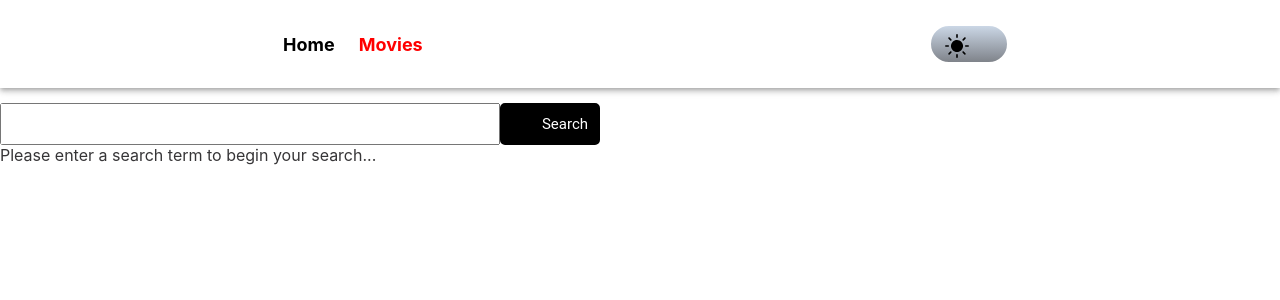
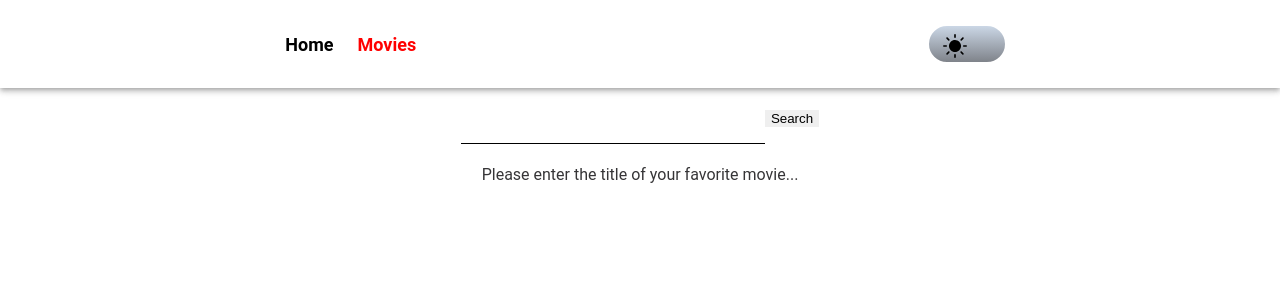
Before and after one commit to VikMelanchenko/goit-react-hw-04-movies, a React (Create React App) app: page /movies in a window 1280 px wide. Shown: the top 300 px of the page. Built offline with nearby package versions, Linux system fonts and the light colour scheme.

Commit message:
changed SearchBar styles components + theme body

```diff
--- a/src/components/FetchMovieRequest/FetchMovieRequest.jsx
+++ b/src/components/FetchMovieRequest/FetchMovieRequest.jsx
@@ -1,7 +1,11 @@
 import { useState, useEffect } from 'react';
 import { fetchSearchMovie } from '../../service/api_movie';
 import Spinner from '../Loader/Loader';
-import MovieCard from '../MovieCard/MovieCard';
+import { Link, useRouteMatch, useLocation } from 'react-router-dom';
+
+import styles from '../../pages/HomeView/homeView.module.css';
+
+import defaultImg from '../../images/defaul_img.png';
 
 const Status = {
   IDLE: 'idle',
@@ -14,6 +18,8 @@ export default function FetchMovieRequest({ query }) {
   const [movies, setMovies] = useState([]);
   const [status, setStatus] = useState(Status.IDLE);
   const [error, setError] = useState(null);
+  const location = useLocation();
+  const { url } = useRouteMatch();
 
   useEffect(() => {
     if (!query) {
@@ -41,8 +47,8 @@ export default function FetchMovieRequest({ query }) {
 
   if (status === Status.IDLE) {
     return (
-      <div style={{ textAlign: 'left' }}>
-        Please enter a search term to begin your search...
+      <div style={{ textAlign: 'center' }}>
+        <p>Please enter the title of your favorite movie...</p>
       </div>
     );
   }
@@ -56,6 +62,45 @@ export default function FetchMovieRequest({ query }) {
   }
 
   if (status === Status.RESOLVED) {
-    return <>{movies && <MovieCard movies={movies} />}</>;
+    return (
+      <>
+        {' '}
+        {movies && (
+          <div className={styles.container}>
+            <ul className={styles.cards_wrap}>
+              {movies.map((movie) => (
+                <li key={movie.id} className={styles.card_box}>
+                  <div className={styles.card_thumb}>
+                    <img
+                      className={styles.card_poster}
+                      src={
+                        movie.poster_path
+                          ? `https://image.tmdb.org/t/p/w500/${movie.poster_path}`
+                          : defaultImg
+                      }
+                      alt={movie.original_name}
+                    />
+                    <div className={styles.card_overlay}></div>
+                  </div>
+                  <div className={styles.card_content}>
+                    <Link
+                      style={{ textDecoration: 'none' }}
+                      to={{
+                        pathname: `${url}/${movie.id}`,
+                        state: {
+                          from: { location },
+                        },
+                      }}
+                    >
+                      <h5 className={styles.card_title}>{movie.title}</h5>
+                    </Link>
+                  </div>
+                </li>
+              ))}
+            </ul>
+          </div>
+        )}
+      </>
+    );
   }
 }
--- a/src/components/SearchBar/SearchBar.jsx
+++ b/src/components/SearchBar/SearchBar.jsx
@@ -2,7 +2,7 @@ import { useState } from 'react';
 import { toast } from 'react-toastify';
 import PropTypes from 'prop-types';
 
-import styles from '../../css/styles.module.css';
+import styles from './search.module.css';
 
 export default function SearchBar({ onSubmit }) {
   const [query, setQuery] = useState('');
--- /dev/null
+++ b/src/components/SearchBar/search.module.css
@@ -0,0 +1,73 @@
+*::before,
+*::after {
+  box-sizing: inherit;
+}
+
+body {
+  font-family: 'Roboto', sans-serif;
+  min-width: 100%;
+}
+
+/* SCREEN MOBILE________________________________ */
+@media screen and (min-width: 320px) {
+  .search_form {
+    min-width: 320px;
+
+    display: flex;
+    text-align: center;
+    align-items: center;
+    justify-content: center;
+  }
+
+  .search_form_button {
+    padding-top: 10px;
+    padding-bottom: 10px;
+    padding-right: 15px;
+    padding-left: 15px;
+
+    margin-top: 20px;
+    margin-bottom: 5px;
+
+    border: none;
+    background: #000000;
+    color: #fff;
+    transition: 200ms ease-in-out;
+    box-shadow: 0 0 16px rgba(0, 0, 0, 0.9);
+
+    cursor: pointer;
+  }
+
+  .search_form_button:hover {
+    opacity: 0.9;
+    background: #fff;
+    color: #000000;
+  }
+
+  .search_form_input {
+    padding-top: 10px;
+    padding-bottom: 10px;
+
+    width: 300px;
+    border: none;
+    border-bottom: 1px solid #000000;
+
+    margin-top: 20px;
+    margin-bottom: 5px;
+  }
+
+  .search_form_input:focus {
+    outline: none;
+  }
+
+  .search_form-input::placeholder {
+    font-style: italic;
+    line-height: 15px;
+  }
+}
+
+/* SCREEN TABLET________________________________ */
+@media screen and (min-width: 760px) {
+  .search_form {
+    min-width: 760px;
+  }
+}
--- a/src/css/styles.module.css
+++ b/src/css/styles.module.css
@@ -96,7 +96,7 @@ ul {
 
 .card_right li {
   display: inline;
-  color: grey;
+  color: rgb(0, 0, 0);
   font-family: 'Roboto', sans-serif;
   font-weight: 400;
   font-size: 14px;
@@ -240,58 +240,6 @@ ul {
   cursor: pointer;
 }
 
-.search_form {
-  margin-top: 15px;
-  display: flex;
-  align-items: center;
-  width: 100%;
-  max-width: 600px;
-  border-radius: 3px;
-  overflow: hidden;
-}
-
-.search_form_button {
-  color: white;
-  background-color: black;
-  text-decoration: none;
-  font-family: 'Roboto', sans-serif;
-  border: 2px solid black;
-  padding: 10px 10px 10px 40px;
-  font-size: 15px;
-  background-size: 12px 12px;
-  background-position: 7% 50%;
-  border-radius: 5px;
-  -webkit-transition-property: all;
-  transition-property: all;
-  -webkit-transition-duration: 0.5s;
-  transition-duration: 0.5s;
-}
-
-.search_form_button:hover {
-  color: black;
-  background-color: white;
-  border: 2px solid white;
-  background-size: 12px 12px;
-  background-repeat: no-repeat;
-  background-position: 10% 50%;
-  cursor: pointer;
-}
-
-.search_form_input {
-  display: inline-block;
-  width: 100%;
-  font: inherit;
-  font-size: 20px;
-  /* border: 1 solid rgb(233, 227, 227); */
-  outline: none;
-  padding: 7px;
-}
-
-.search_form-input::placeholder {
-  font: inherit;
-  font-size: 18px;
-}
-
 /* SCREEN MOBILE________________________________ */
 @media screen and (min-width: 320px) {
   .search_form {
--- a/src/pages/HomeView/homeView.module.css
+++ b/src/pages/HomeView/homeView.module.css
@@ -25,12 +25,12 @@ ul {
   .container {
     width: 320px;
 
-    padding-top: 40px;
-    padding-bottom: 56px;
     margin: auto;
   }
 
   .cards_wrap {
+    display: inline-flex;
+    flex-direction: column;
     align-items: center;
     text-align: center;
     justify-content: center;
@@ -82,7 +82,8 @@ ul {
   .card_content {
     margin-top: 0;
     margin-bottom: 0px;
-    padding: 20px 20px;
+    padding-top: 25px;
+    padding-bottom: 25px;
 
     background: rgba(235, 231, 234, 0.767);
 
@@ -110,10 +111,10 @@ ul {
   .cards_wrap {
     display: flex;
     flex-wrap: wrap;
+    flex-direction: row;
     align-items: center;
     text-align: center;
     justify-content: center;
-    margin: -10px;
   }
 
   .container {
@@ -134,8 +135,6 @@ ul {
 @media screen and (min-width: 1024px) {
   .container {
     width: 1024px;
-    padding-left: 20px;
-    padding-right: 20px;
   }
 
   .card_box:nth-child(3n) {
@@ -145,4 +144,10 @@ ul {
   .card_box:nth-last-child(-n + 3) {
     margin-bottom: 0;
   }
+
+  .text_content {
+    text-align: center;
+    align-items: center;
+    justify-content: center;
+  }
 }
--- a/src/theme.js
+++ b/src/theme.js
@@ -7,8 +7,8 @@ export const lightTheme = {
 };
 
 export const darkTheme = {
-  header: '#000000',
-  body: '#000000',
+  header: '#2c2c2c',
+  body: '#2c2c2c',
   text: '#FFF',
   toggleBorder: '#6B8096',
   gradient: 'linear-gradient(#393d42, #aaadad)',
```
Also changed, not shown: 1 other file (tests, documents, lock files or other folders).
